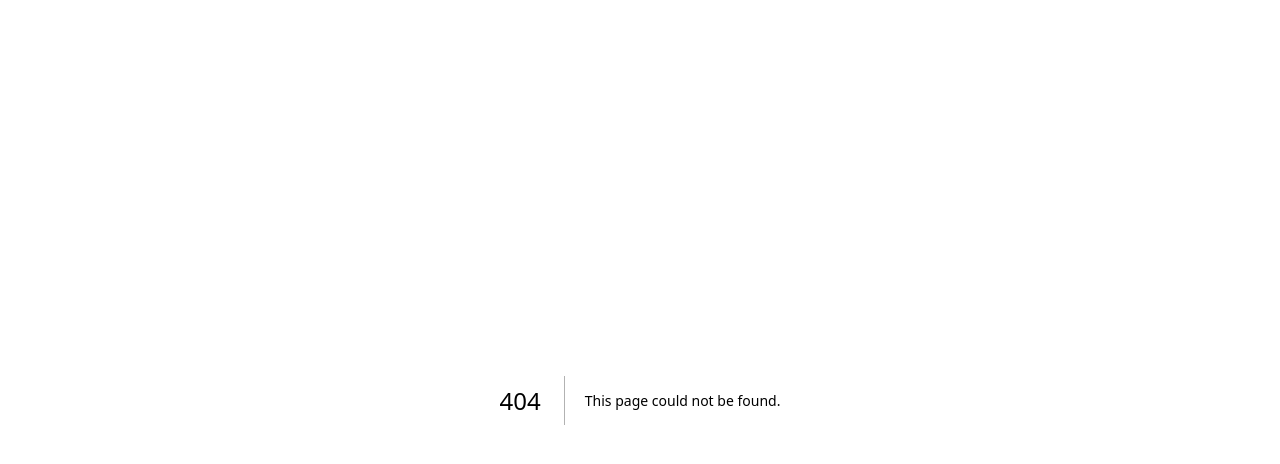
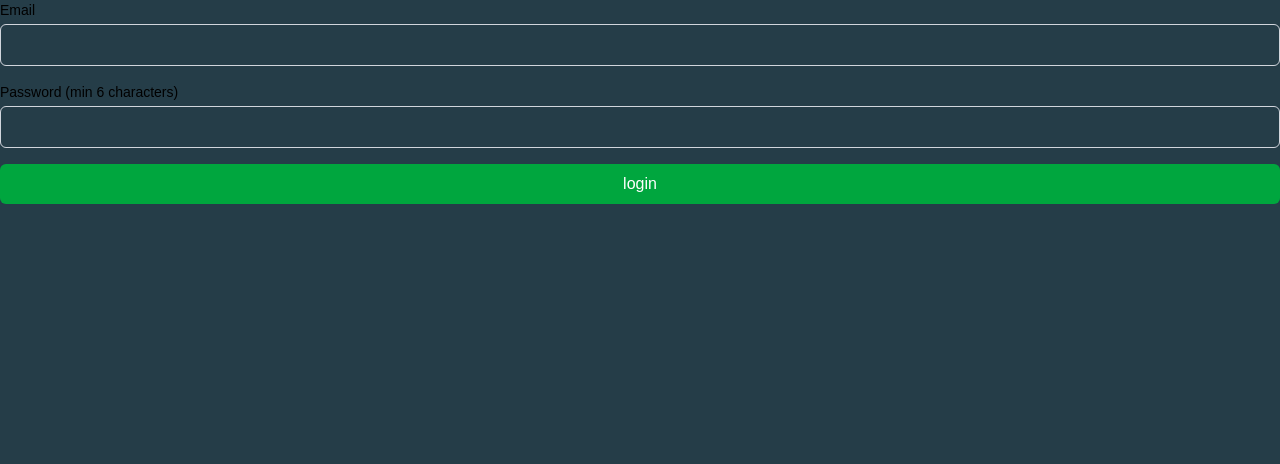
Before and after one commit to akaryaka/portal, a Next.js app in the folder client/: page /login in a window 1280 px wide. Before the commit this address had no page. Shown: the top 464 px of the page. Built offline with nearby package versions, Linux system fonts and the light colour scheme.

Commit message:
redirect on login working

```diff
--- /dev/null
+++ b/client/src/app/login/page.tsx
@@ -0,0 +1,43 @@
+const Login = () => {
+  return (
+    <>
+      <form action='/' className="space-y-4">
+        <div>
+          <label htmlFor="signup-email" className="block text-sm font-medium">
+            Email
+          </label>
+          <input
+            id="signup-email"
+            name="email"
+            type="email"
+            required
+            className="mt-1 block w-full rounded-md border border-gray-300 px-3 py-2"
+          />
+        </div>
+
+        <div>
+          <label htmlFor="signup-password" className="block text-sm font-medium">
+            Password (min 6 characters)
+          </label>
+          <input
+            id="signup-password"
+            name="password"
+            type="password"
+            required
+            minLength={6}
+            className="mt-1 block w-full rounded-md border border-gray-300 px-3 py-2"
+          />
+        </div>
+
+        <button
+          type="submit"
+          className="w-full rounded-md bg-green-600 px-4 py-2 text-white hover:bg-green-700"
+        >
+          login
+        </button>
+      </form>
+    </>
+  )
+}
+
+export default Login
--- a/client/src/proxy.ts
+++ b/client/src/proxy.ts
@@ -1,7 +1,30 @@
+import createClient from "@/app/utils/supabase/server";
 import { type NextRequest, NextResponse } from "next/server";
 
 export async function proxy(request: NextRequest) {
   const response = NextResponse.next({
+    request: {
+      headers: request.headers
+    }
+  })
 
-  })
+  const supabase = await createClient();
+
+  const {data: {user}} = await supabase.auth.getUser();
+
+  if (!user && !request.nextUrl.pathname.startsWith('/login')) {
+    return NextResponse.redirect(new URL('/login', request.url))
+  }
+
+  if (user && !request.nextUrl.pathname.startsWith('/login')) {
+    return NextResponse.redirect(new URL('/', request.url))
+  }
+
+  return response
 }
+
+// export const config = {
+//   matcher: {
+
+//   }
+// }
```
Also changed, not shown: 1 other file (tests, documents, lock files or other folders).
